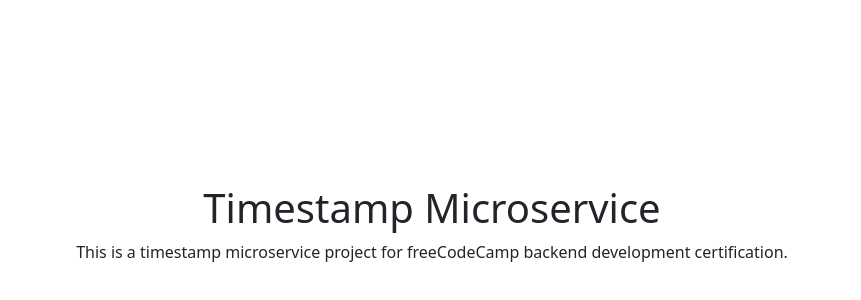
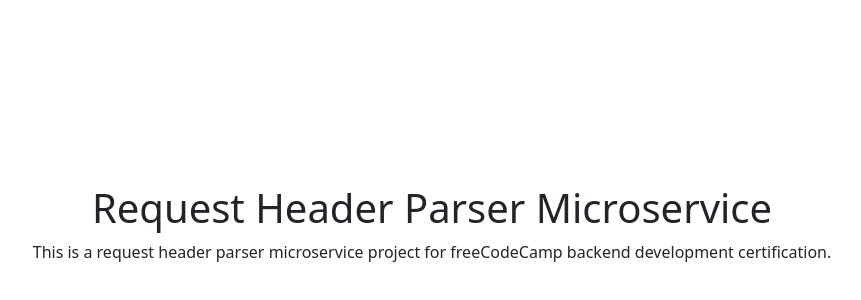
Before and after one commit to azerty0220pl/Timestamp_Microservice_FCC, a website: page views/index.html in a window 1280 px wide. Shown: the part 168-468 px from the top of the page, without its empty margins (208-1069 px from the left). Drawn offline with nearby package versions, Linux system fonts and the light colour scheme; files that its build step writes are made by us from their sources.

Commit message:
index.html updated to new challenge

```diff
--- a/views/index.html
+++ b/views/index.html
@@ -10,7 +10,7 @@
   </head>
 
   <body class="fluid-container d-flex justify-content-center align-items-center flex-column">
-    <h1 class="text-center">Timestamp Microservice</h1>
-    <p class="text-center">This is a timestamp microservice project for freeCodeCamp backend development certification.</p>
+    <h1 class="text-center">Request Header Parser Microservice</h1>
+    <p class="text-center">This is a request header parser microservice project for freeCodeCamp backend development certification.</p>
   </body>
 </html>
```
